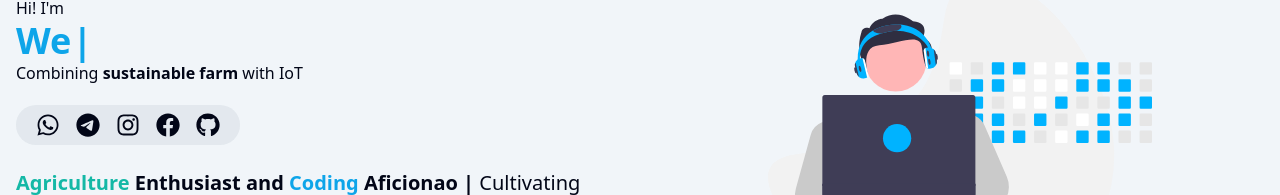
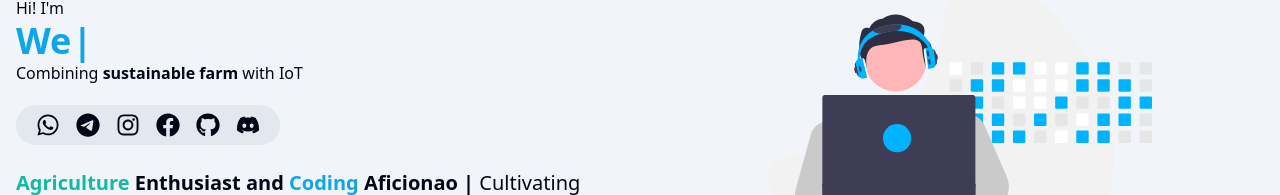
Before and after one commit to nurfianqodar/portfolio-vite, a React (Vite) app: page / in a window 1280 px wide. Shown: the part 246-441 px from the top of the page. Built offline with nearby package versions, Linux system fonts and the light colour scheme.

Commit message:
menambahkan fungsional menu sosial media dan memperbaiki animasi

```diff
--- /dev/null
+++ b/src/baseComponents/AnimateInView.tsx
@@ -0,0 +1,24 @@
+import { useInView } from "framer-motion";
+import { ReactNode } from "react";
+import { useRef } from "react";
+
+const AnimateInView: React.FC<{ children: ReactNode }> = ({ children }) => {
+  const ref = useRef(null);
+  const isInView = useInView(ref, { once: false });
+
+  return (
+    <section ref={ref}>
+      <span
+        style={{
+          transform: isInView ? "none" : "translateX(-200px)",
+          opacity: isInView ? 1 : 0,
+          transition: "all 0.9s cubic-bezier(0.17, 0.55, 0.55, 1) 0.5s",
+        }}
+      >
+        {children}
+      </span>
+    </section>
+  );
+};
+
+export default AnimateInView;
--- a/src/components/AboutBiodata.tsx
+++ b/src/components/AboutBiodata.tsx
@@ -1,4 +1,5 @@
 import React from "react";
+import { motion } from "framer-motion";
 
 const AboutBiodata: React.FC = () => {
   const date: Date = new Date();
@@ -36,11 +37,37 @@ const AboutBiodata: React.FC = () => {
       c: "Gaming",
     },
   ];
+
+  const container = {
+    hidden: { opacity: 1, scale: 0 },
+    visible: {
+      opacity: 1,
+      scale: 1,
+      transition: {
+        delayChildren: 0.2,
+        staggerChildren: 0.2,
+      },
+    },
+  };
+
+  const item = {
+    hidden: { opacity: 0 },
+    visible: {
+      opacity: 1,
+    },
+  };
+
   return (
-        <ul className="flex flex-wrap gap-2 items-center justify-center my-5">
+    <motion.ul
+      variants={container}
+      initial="hidden"
+      animate="visible"
+      className="flex flex-wrap gap-2 items-center justify-center my-5"
+    >
       {biodata.map((data, index) => {
         return (
-                    <li
+          <motion.li
+            variants={item}
             key={index}
             className="bg-dark text-light dark:bg-light dark:text-dark rounded-xl p-2"
           >
@@ -48,10 +75,10 @@ const AboutBiodata: React.FC = () => {
             <span className="block text-primary text-xl font-semibold">
               {data.c}
             </span>
-                    </li>
+          </motion.li>
         );
       })}
-        </ul>
+    </motion.ul>
   );
 };
 
--- a/src/components/HomeSocialMedia.tsx
+++ b/src/components/HomeSocialMedia.tsx
@@ -1,7 +1,7 @@
 import React from "react";
 import { motion } from "framer-motion";
 import { FaFacebook, FaGithub, FaInstagram, FaWhatsapp } from "react-icons/fa";
-import { FaTelegram } from "react-icons/fa6";
+import { FaDiscord, FaTelegram } from "react-icons/fa6";
 
 const HomeSocialMedia: React.FC = () => {
   interface SocmedData {
@@ -11,26 +11,72 @@ const HomeSocialMedia: React.FC = () => {
   }
 
   const socmedData: SocmedData[] = [
-        { icon: FaWhatsapp, name: "WhatsApp", link: "/" },
-        { icon: FaTelegram, name: "Telegram", link: "/" },
-        { icon: FaInstagram, name: "Instagram", link: "/" },
-        { icon: FaFacebook, name: "Facebook", link: "/" },
-        { icon: FaGithub, name: "Github", link: "/" },
+    {
+      icon: FaWhatsapp,
+      name: "WhatsApp",
+      link: "https://wa.me/6285520749954",
+    },
+    {
+      icon: FaTelegram,
+      name: "Telegram",
+      link: "https://t.me/fynnn77",
+    },
+    {
+      icon: FaInstagram,
+      name: "Instagram",
+      link: "https://www.instagram.com/imfyn77",
+    },
+    {
+      icon: FaFacebook,
+      name: "Facebook",
+      link: "https://web.facebook.com/nurfian.qodar",
+    },
+    {
+      icon: FaGithub,
+      name: "Github",
+      link: "https://github.com/nurfianqodar",
+    },
+    {
+      icon: FaDiscord,
+      name: "Discord",
+      link: "https://discord.com/invite/Q2uNsBfR",
+    },
   ];
+
+  const container = {
+    hidden: { opacity: 1, scale: 0 },
+    visible: {
+      opacity: 1,
+      scale: 1,
+      transition: {
+        delayChildren: 0.2,
+        staggerChildren: 0.2,
+      },
+    },
+  };
+
+  const item = {
+    hidden: { y: 20, opacity: 0 },
+    visible: {
+      y: 0,
+      opacity: 1,
+    },
+  };
   return (
-        <motion.div className="flex text-2xl gap-x-4 px-5 py-2 rounded-full bg-slate-500/10 w-max">
+    <motion.div
+      variants={container}
+      initial="hidden"
+      animate="visible"
+      className="flex text-2xl gap-x-4 px-5 py-2 rounded-full bg-slate-500/10 w-max"
+    >
       {socmedData.map((data, index) => {
         return (
           <motion.a
             key={index}
+            target="_blank"
             title={data.name}
             href={data.link}
-                        initial={{ opacity: 0.5, scale: 0 }}
-                        animate={{
-                            opacity: 1,
-                            scale: 1,
-                        }}
-                        transition={{ duration: 0.3, delay: index / 10 }}
+            variants={item}
             whileHover={{
               scale: 1.5,
               transition: { duration: 0.1 },
--- a/src/pages/AboutPage.tsx
+++ b/src/pages/AboutPage.tsx
@@ -4,27 +4,31 @@ import AboutBiodata from "../components/AboutBiodata";
 import { Link } from "react-router-dom";
 import { CgCode } from "react-icons/cg";
 import InstagramButton from "../components/InstagramButton";
+import AnimateInView from "../baseComponents/AnimateInView";
 
 const AboutPage: React.FC = () => {
   return (
     <>
       <SectionContainer>
+        <AnimateInView>
           <h1 className="text-xl font-bold mb-3">Hello There!!!</h1>
           <p className="my-4">
             <span className="text-4xl mb-5 inline-block">
               I'm Nurfian Qodar -{" "}
             </span>
-                    Hailing from the charming town of Ciamis. By day I'am a
-                    passionate agriculture student nurturing seeds of knowledge.{" "}
+            Hailing from the charming town of Ciamis. By day I'am a passionate
+            agriculture student nurturing seeds of knowledge.{" "}
             <span className="text-primary text-2xl font-bold">
-                        By night, I transform into a web programming enthusiast,
-                        weaving digital landscapes.{" "}
+              By night, I transform into a web programming enthusiast, weaving
+              digital landscapes.{" "}
             </span>
             Join me on this dynamic journey of growth and code.
           </p>
           <InstagramButton />
+        </AnimateInView>
       </SectionContainer>
       <SectionContainer>
+        <AnimateInView>
           <h1 className="text-center font-bold text-4xl text-primary">
             My Biodata
           </h1>
@@ -37,6 +41,7 @@ const AboutPage: React.FC = () => {
               See My Coding Skill
             </span>
           </button>
+        </AnimateInView>
       </SectionContainer>
     </>
   );
```
Lines whose indentation alone changed are shown as unchanged.
